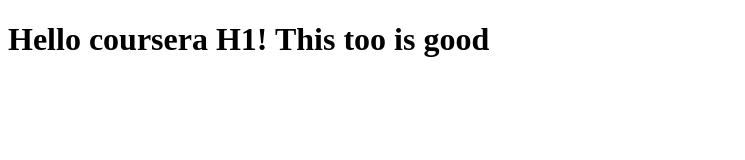
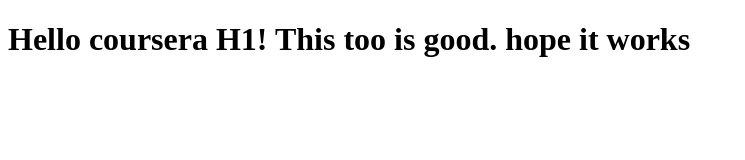
Before and after one commit to Thaj1/Coursera-Test, a plain HTML site: page site/Index.html in a window 1280 px wide. Shown: the whole page, without its empty margins (0-745 px from the left). Drawn offline with Linux system fonts and the light colour scheme.

Commit message:
small addition to our page content.

```diff
--- a/site/Index.html
+++ b/site/Index.html
@@ -6,6 +6,6 @@
 	<title>Hello Coursera! Title, So far so good</title>
 </head>
 <body>
-<h1> Hello coursera H1! This too is good </h1>
+<h1> Hello coursera H1! This too is good. hope it works </h1>
 </body>
 </html>
```
